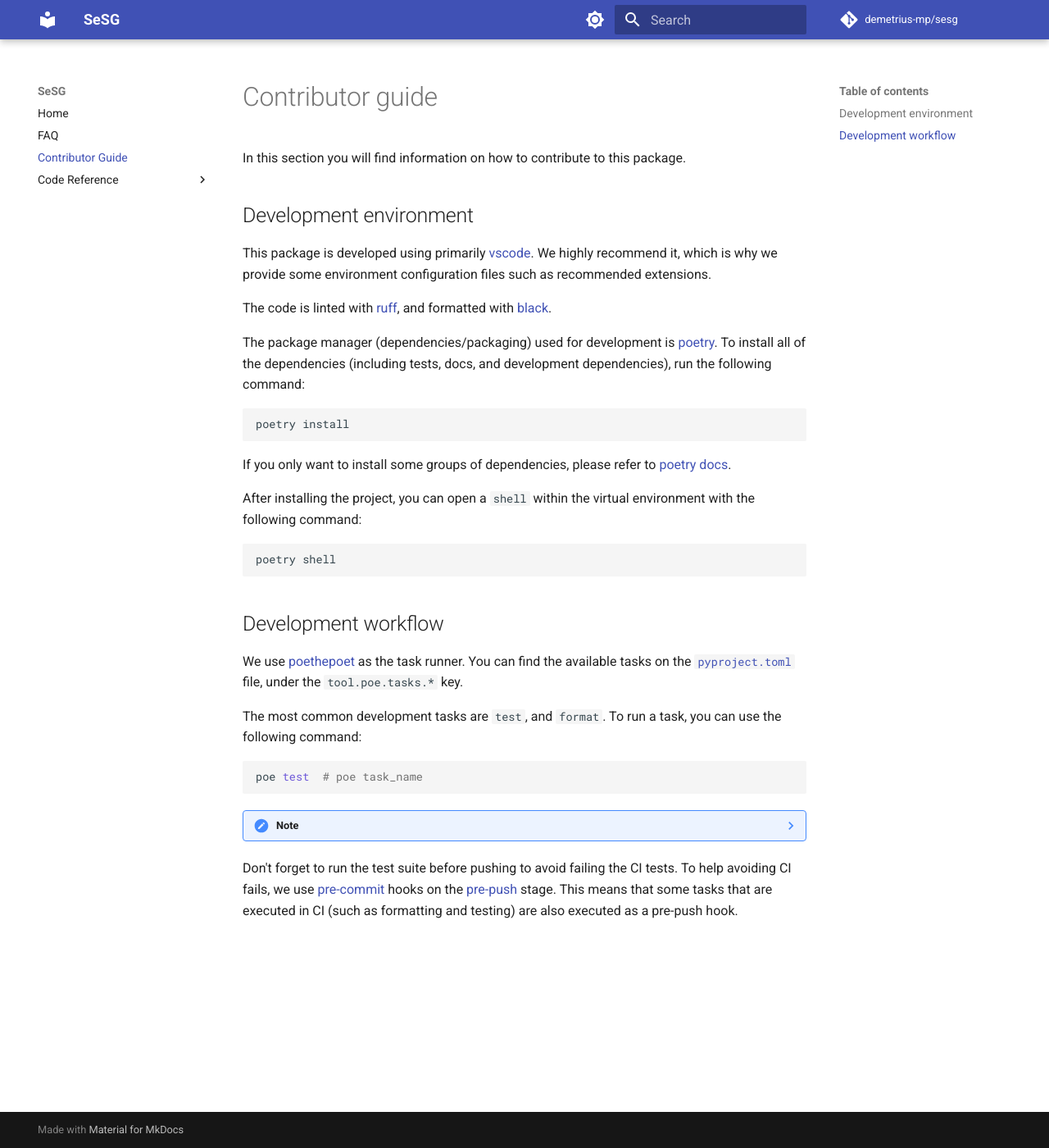
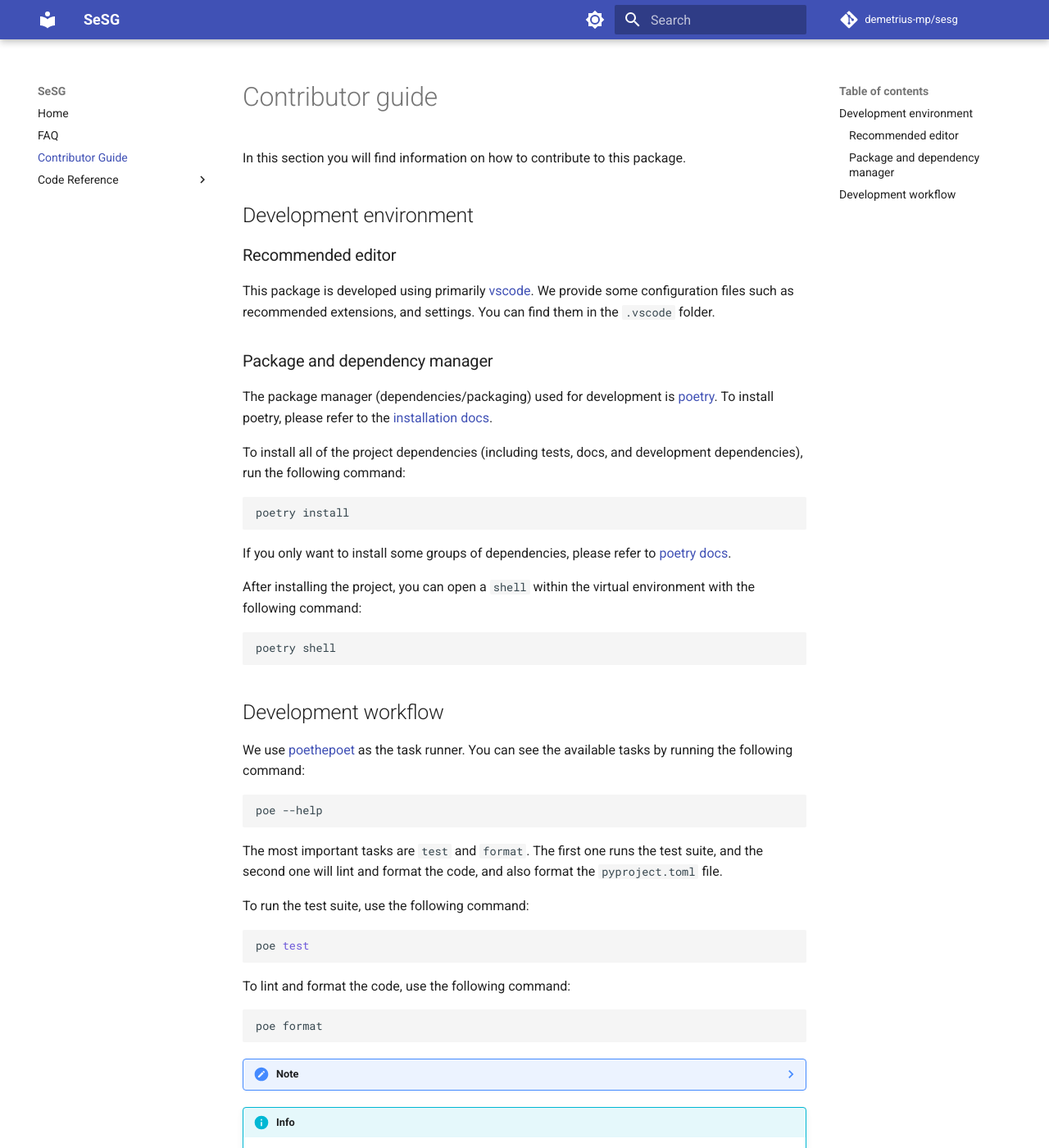
Before and after one commit to demetrius-mp/sesg, an MkDocs documentation site: the page built from docs/contributor-guide.md, in a window 1280 px wide and 1400 px high. Shown: the whole window at 82% size. Built offline with MkDocs 1.6.1 and Material for MkDocs 9.7.7, drawn with Linux system fonts in a browser that asks for light colours; comment, search, counter and statistics services are not loaded; some of the changed text lies outside the part shown.

Commit message:
docs: add more sections to readme and to the docs main page and improve contributor guide

````diff
--- a/docs/contributor-guide.md
+++ b/docs/contributor-guide.md
@@ -4,11 +4,15 @@ In this section you will find information on how to contribute to this package.
 
 ## Development environment
 
-This package is developed using primarily [vscode](https://code.visualstudio.com/). We highly recommend it, which is why we provide some environment configuration files such as recommended extensions.
+### Recommended editor
 
-The code is linted with [ruff](https://github.com/charliermarsh/ruff), and formatted with [black](https://github.com/psf/black).
+This package is developed using primarily [vscode](https://code.visualstudio.com/). We provide some configuration files such as recommended extensions, and settings. You can find them in the `.vscode` folder.
 
-The package manager (dependencies/packaging) used for development is [poetry](https://python-poetry.org/). To install all of the dependencies (including tests, docs, and development dependencies), run the following command:
+### Package and dependency manager
+
+The package manager (dependencies/packaging) used for development is [poetry](https://python-poetry.org/). To install poetry, please refer to the [installation docs](https://python-poetry.org/docs/#installation).
+
+To install all of the project dependencies (including tests, docs, and development dependencies), run the following command:
 
 ```sh
 poetry install
@@ -24,12 +28,24 @@ poetry shell
 
 ## Development workflow
 
-We use [poethepoet](https://github.com/nat-n/poethepoet) as the task runner. You can find the available tasks on the [`pyproject.toml`](https://github.com/demetrius-mp/sesg/blob/main/pyproject.toml) file, under the `tool.poe.tasks.*` key.
-
-The most common development tasks are `test`, and `format`. To run a task, you can use the following command:
+We use [poethepoet](https://github.com/nat-n/poethepoet) as the task runner. You can see the available tasks by running the following command:
 
 ```sh
-poe test  # poe task_name
+poe --help
+```
+
+The most important tasks are `test` and `format`. The first one runs the test suite, and the second one will lint and format the code, and also format the `pyproject.toml` file.
+
+To run the test suite, use the following command:
+
+```sh
+poe test
+```
+
+To lint and format the code, use the following command:
+
+```sh
+poe format
 ```
 
 ??? note
@@ -41,4 +57,5 @@ poe test  # poe task_name
 
     Check out [poetry run](https://python-poetry.org/docs/cli#run) docs.
 
-Don't forget to run the test suite before pushing to avoid failing the CI tests. To help avoiding CI fails, we use [pre-commit](https://pre-commit.com/) hooks on the [pre-push](https://pre-commit.com/#confining-hooks-to-run-at-certain-stages) stage. This means that some tasks that are executed in CI (such as formatting and testing) are also executed as a pre-push hook.
+!!! info
+    Don't forget to run the test suite before pushing to avoid failing the CI tests. To help avoiding CI fails, we use [pre-commit](https://pre-commit.com/) hooks on the [pre-push](https://pre-commit.com/#confining-hooks-to-run-at-certain-stages) stage. This means that some tasks that are executed in CI (such as formatting) are also executed as a pre-push hook.
````
Also changed, not shown: README.md (+26 -2 lines), docs/index.md (+28 -2 lines).
